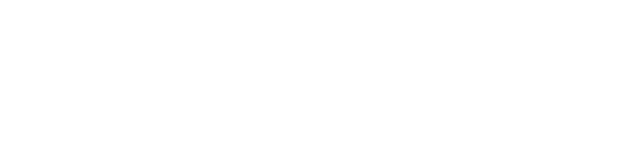
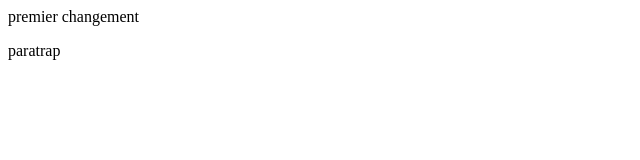
Before and after one commit to TarikJAHID/project1, a plain HTML site: page index.html in a window 1280 px wide. Shown: the whole page, without its empty margins (0-640 px from the left). Drawn offline with Linux system fonts and the light colour scheme.

Commit message:
Create second version of index

```diff
--- a/index.html
+++ b/index.html
@@ -3,5 +3,9 @@
   <head>
   </head>
   <body>
+    premier changement
+    <p>
+      paratrap
+    </p>
   </body>
 </html>
```
